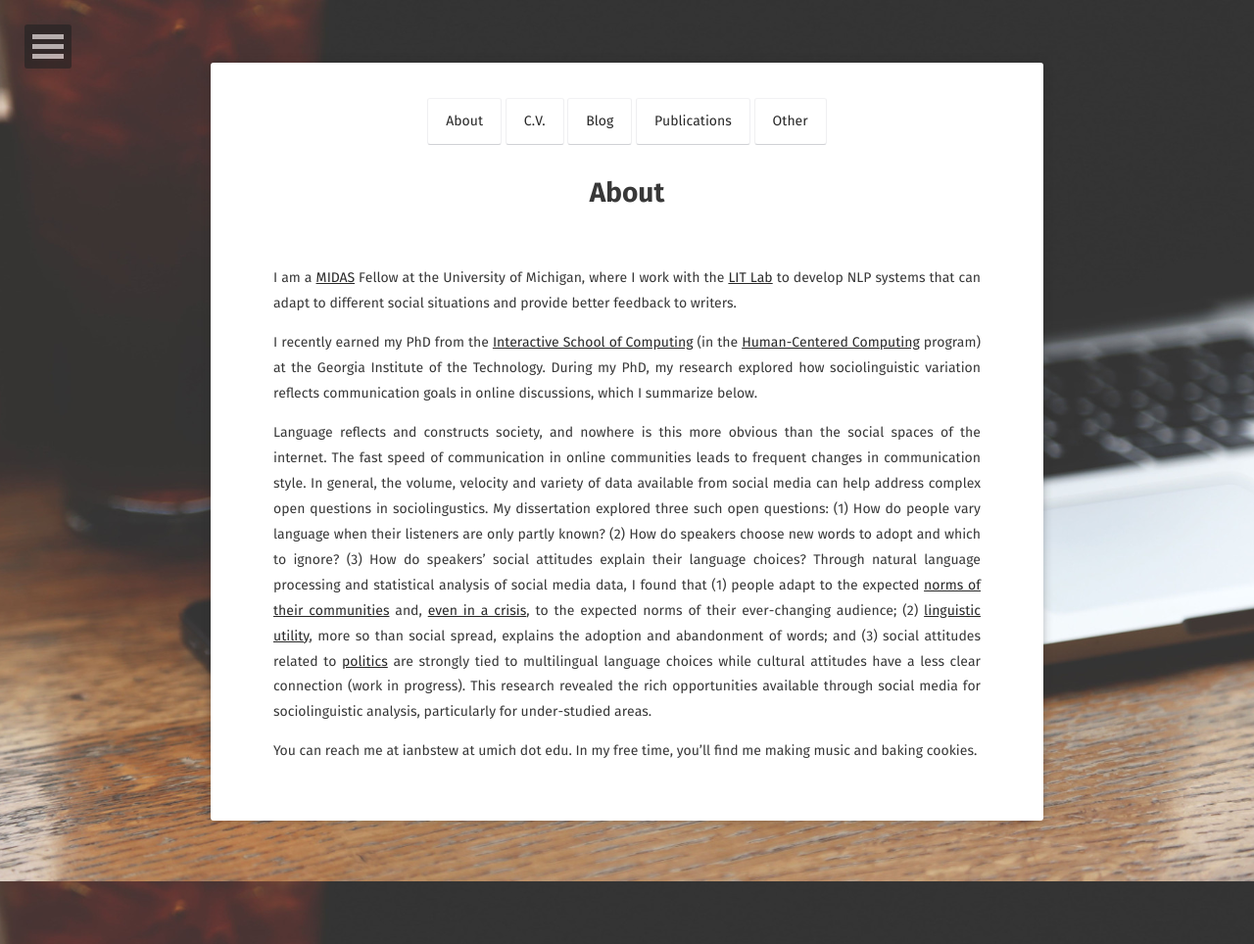
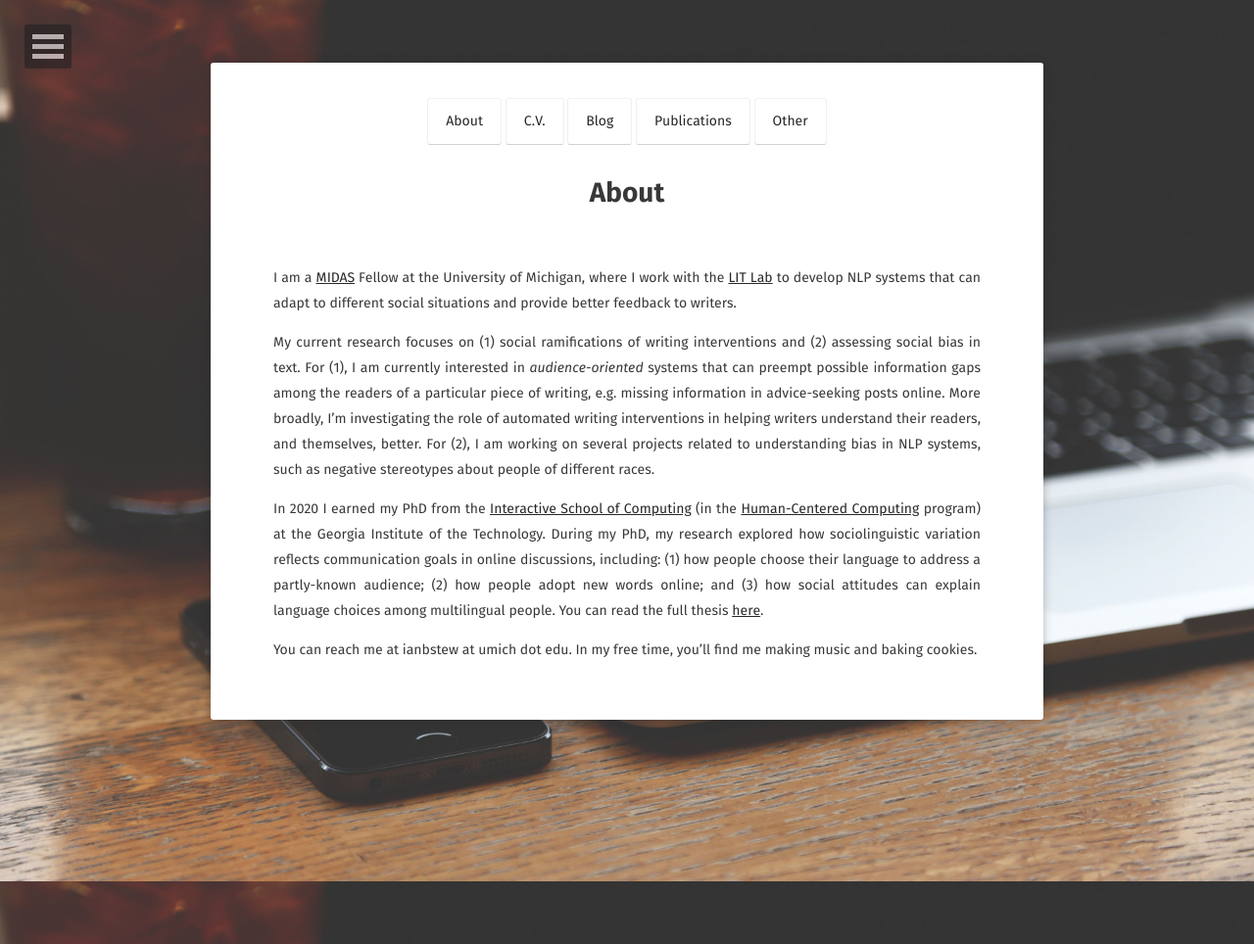
Before and after one commit to ianbstewart/ianbstewart.github.io, a Jekyll site: the page built from about/index.md, in a window 1280 px wide. Shown: the whole page at 98% size. Built offline with Jekyll 4.4.1, drawn with Linux system fonts in a browser that asks for light colours; some web fonts are replaced.

Commit message:
updated about

```diff
--- a/about/index.md
+++ b/about/index.md
@@ -5,14 +5,13 @@ comments: false
 ---
 I am a [MIDAS](http://midas.umich.edu/) Fellow at the University of Michigan, where I work with the [LIT Lab](https://lit.eecs.umich.edu/) to develop NLP systems that can adapt to different social situations and provide better feedback to writers.
 
-I recently earned my PhD from the [Interactive School of Computing](http://www.ic.gatech.edu/) (in the [Human-Centered Computing](http://www.hcc.cc.gatech.edu) program) at the Georgia Institute of the Technology.
-During my PhD, my research explored how sociolinguistic variation reflects communication goals in online discussions, which I summarize below.
+My current research focuses on (1) social ramifications of writing interventions and (2) assessing social bias in text.
+For (1), I am currently interested in *audience-oriented* systems that can preempt possible information gaps among the readers of a particular piece of writing, e.g. missing information in advice-seeking posts online.
+More broadly, I'm investigating the role of automated writing interventions in helping writers understand their readers, and themselves, better.
+For (2), I am working on several projects related to understanding bias in NLP systems, such as negative stereotypes about people of different races.
 
-Language reflects and constructs society, and nowhere is this more obvious than the social spaces of the internet.
-The fast speed of communication in online communities leads to frequent changes in communication style.
-In general, the volume, velocity and variety of data available from social media can help address complex open questions in sociolingustics.
-My dissertation explored three such open questions: (1) How do people vary language when their listeners are only partly known? (2) How do speakers choose new words to adopt and which to ignore? (3) How do speakers’ social attitudes explain their language choices?
-Through natural language processing and statistical analysis of social media data, I found that (1) people adapt to the expected [norms of their communities](https://ieeexplore.ieee.org/abstract/document/8258465) and, [even in a crisis](https://www.aaai.org/ojs/index.php/ICWSM/article/download/7331/7185), to the expected norms of their ever-changing audience; (2) [linguistic utility](https://www.aclweb.org/anthology/D18-1467), more so than social spread, explains the adoption and abandonment of words; and (3) social attitudes related to [politics](https://www.aclweb.org/anthology/N18-2022) are strongly tied to multilingual language choices while cultural attitudes have a less clear connection (work in progress).
-This research revealed the rich opportunities available through social media for sociolinguistic analysis, particularly for under-studied areas.
+In 2020 I earned my PhD from the [Interactive School of Computing](http://www.ic.gatech.edu/) (in the [Human-Centered Computing](http://www.hcc.cc.gatech.edu) program) at the Georgia Institute of the Technology.
+During my PhD, my research explored how sociolinguistic variation reflects communication goals in online discussions, including: (1) how people choose their language to address a partly-known audience; (2) how people adopt new words online; and (3) how social attitudes can explain language choices among multilingual people.
+You can read the full thesis [here](docs/thesis.pdf).
 
 You can reach me at ianbstew at umich dot edu. In my free time, you'll find me making music and baking cookies.
```
